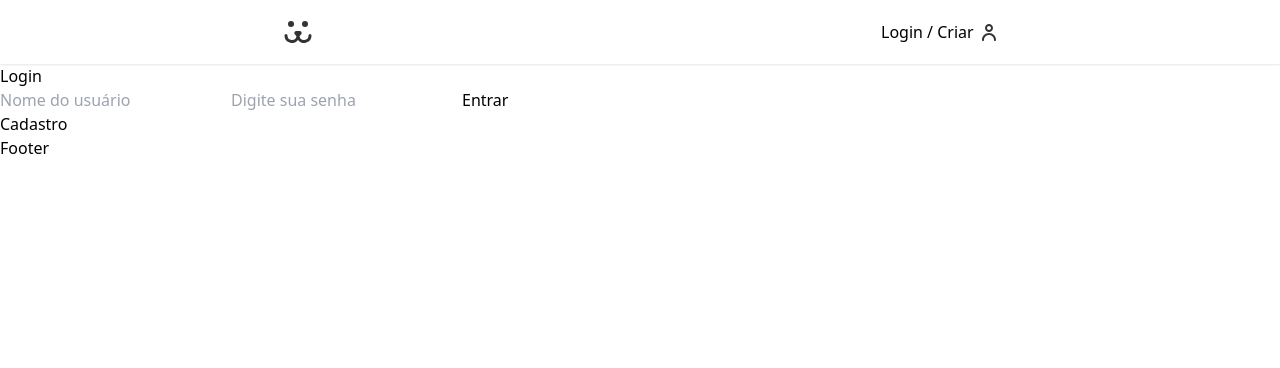
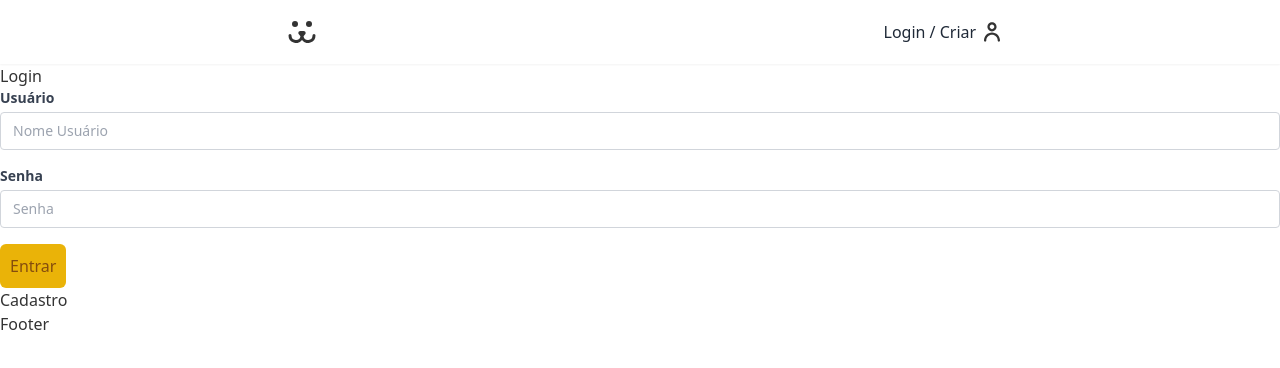
Before and after one commit to GuiDev45/dogs-origamid, a React (Vite) app: page /login in a window 1280 px wide. Shown: the top 368 px of the page. Built offline with nearby package versions, Linux system fonts and the light colour scheme.

Commit message:
Form Component

```diff
--- /dev/null
+++ b/src/components/Forms/Button.tsx
@@ -0,0 +1,20 @@
+type TButton = {
+  type: "button" | "submit" | "reset" | undefined;
+  children: string;
+  disabled?: boolean;
+};
+
+export const Button = ({ children, type, disabled }: TButton) => {
+  return (
+    <div>
+      <button
+        type={type}
+        className={`text-1rem ${
+          disabled ? "opacity-50 cursor-wait" : "cursor-pointer"
+        } bg-yellow-500 text-yellow-800 min-w-8rem p-2.5 rounded-md transition duration-100 focus:outline-none focus:shadow-outline-yellow hover:shadow-outline-yellow`}
+      >
+        {children}
+      </button>
+    </div>
+  );
+};
--- /dev/null
+++ b/src/components/Forms/Input.tsx
@@ -0,0 +1,28 @@
+type TInput = {
+  label: string;
+  type: string;
+  placeholder?: string;
+  name: string;
+  error?: string;
+};
+
+export const Input = ({ label, type, placeholder, name, error }: TInput) => {
+  return (
+    <div className="mb-4">
+      <label
+        htmlFor={name}
+        className="block text-sm font-semibold text-gray-700"
+      >
+        {label}
+      </label>
+      <input
+        id={name}
+        name={name}
+        type={type}
+        placeholder={placeholder}
+        className="border border-gray-300 rounded w-full py-2 px-3 mt-1 text-sm focus:outline-none focus:border-yellow-500 transition duration-200"
+      />
+      {error && <div className="text-red-600 text-xs mt-1">{error}</div>}
+    </div>
+  );
+};
--- /dev/null
+++ b/src/global.css
@@ -0,0 +1,50 @@
+/* global.css */
+
+* {
+  box-sizing: border-box;
+}
+
+body {
+  padding-top: 4rem;
+  margin: 0;
+  color: #333;
+  font-family: var(--type-first);
+}
+
+h1,
+h2,
+h3,
+h4,
+p {
+  margin: 0;
+}
+
+ul,
+li {
+  list-style: none;
+  padding: 0;
+  margin: 0;
+}
+
+img {
+  display: block;
+  max-width: 100%;
+}
+
+button,
+input {
+  display: block;
+  font-size: 1rem;
+  font-family: var(--type-first);
+  color: #333;
+}
+
+a {
+  text-decoration: none;
+}
+
+.container {
+  max-width: 50rem;
+  padding: 0 1rem;
+  margin: 0 auto;
+}
--- a/src/index.css
+++ b/src/index.css
@@ -1,3 +1,6 @@
 @import 'tailwindcss/base';
 @import 'tailwindcss/components';
 @import 'tailwindcss/utilities';
+
+/* Importação de estilos globais */
+@import './global.css';
--- a/src/pages/Header/index.tsx
+++ b/src/pages/Header/index.tsx
@@ -5,17 +5,21 @@ import iconUsuario from "../../assets/usuario.svg";
 export default function Header() {
   return (
     <>
-      <header className="bg-white shadow-sm">
-        <nav className="flex justify-around items-center py-5 ">
-          <div>
+      <header className="bg-white shadow-sm fixed w-full z-50 top-0">
+        <nav className="flex justify-around items-center h-16">
+          <div className="p-2">
             <Link to={"/"} aria-label="Dogs - Home">
               <img src={logoDogs} alt="Logo Dogs" />
             </Link>
           </div>
           <div className="flex items-center">
-            <Link to={"/login"} className="flex items-center">
+            <Link to={"/login"} className="flex items-center text-gray-800">
               <span>Login / Criar</span>
-              <img src={iconUsuario} className="ml-2" />
+              <img
+                src={iconUsuario}
+                className="ml-2 w-4 h-5"
+                alt="Ícone de Usuário"
+              />
             </Link>
           </div>
         </nav>
--- a/src/pages/Login/LoginForm.tsx
+++ b/src/pages/Login/LoginForm.tsx
@@ -1,5 +1,7 @@
 import { useForm } from "react-hook-form";
 import { Link } from "react-router-dom";
+import { Input } from "../../components/Forms/Input";
+import { Button } from "../../components/Forms/Button";
 
 type TFormData = {
   username: string;
@@ -33,17 +35,19 @@ export default function LoginForm() {
     <section>
       <h1>Login</h1>
       <form onSubmit={handleSubmit(handleLoginSubmit)}>
-        <input
+        <Input
+          label="Usuário"
           type="text"
-          placeholder="Nome do usuário"
-          {...register("username")}
+          name="username"
+          placeholder="Nome Usuário"
         />
-        <input
+        <Input
+          label="Senha"
           type="password"
-          placeholder="Digite sua senha"
-          {...register("password")}
+          name="password"
+          placeholder="Senha"
         />
-        <button type="submit">Entrar</button>
+        <Button type="submit">Entrar</Button>
       </form>
       <Link to="/login/criar">Cadastro</Link>
     </section>
--- a/tailwind.config.js
+++ b/tailwind.config.js
@@ -1,37 +1,4 @@
 /** @type {import('tailwindcss').Config} */
 export default {
   content: ["./src/**/*.{js,ts,jsx,tsx}", "./public/index.html"],
-  theme: {
-    extend: {
-      fontFamily: {
-        first: ["Helvetica", "Arial", "sans-serif"],
-        second: ["Spectral", "Georgia"],
-      },
-      container: {
-        center: true,
-        padding: "1rem",
-      },
-      colors: {
-        primary: "#fb1",
-      },
-      extend: {
-        animation: {
-          "fade-in-left": "animeLeft 0.3s forwards",
-        },
-        keyframes: {
-          animeLeft: {
-            to: {
-              opacity: 1,
-              transform: "initial",
-            },
-          },
-        },
-      },
-    },
-    boxShadow: {
-      sm: "0 1px 2px 0 rgba(0, 0, 0, 0.1)",
-    },
-  },
-  variants: {},
-  plugins: [],
 };
```
